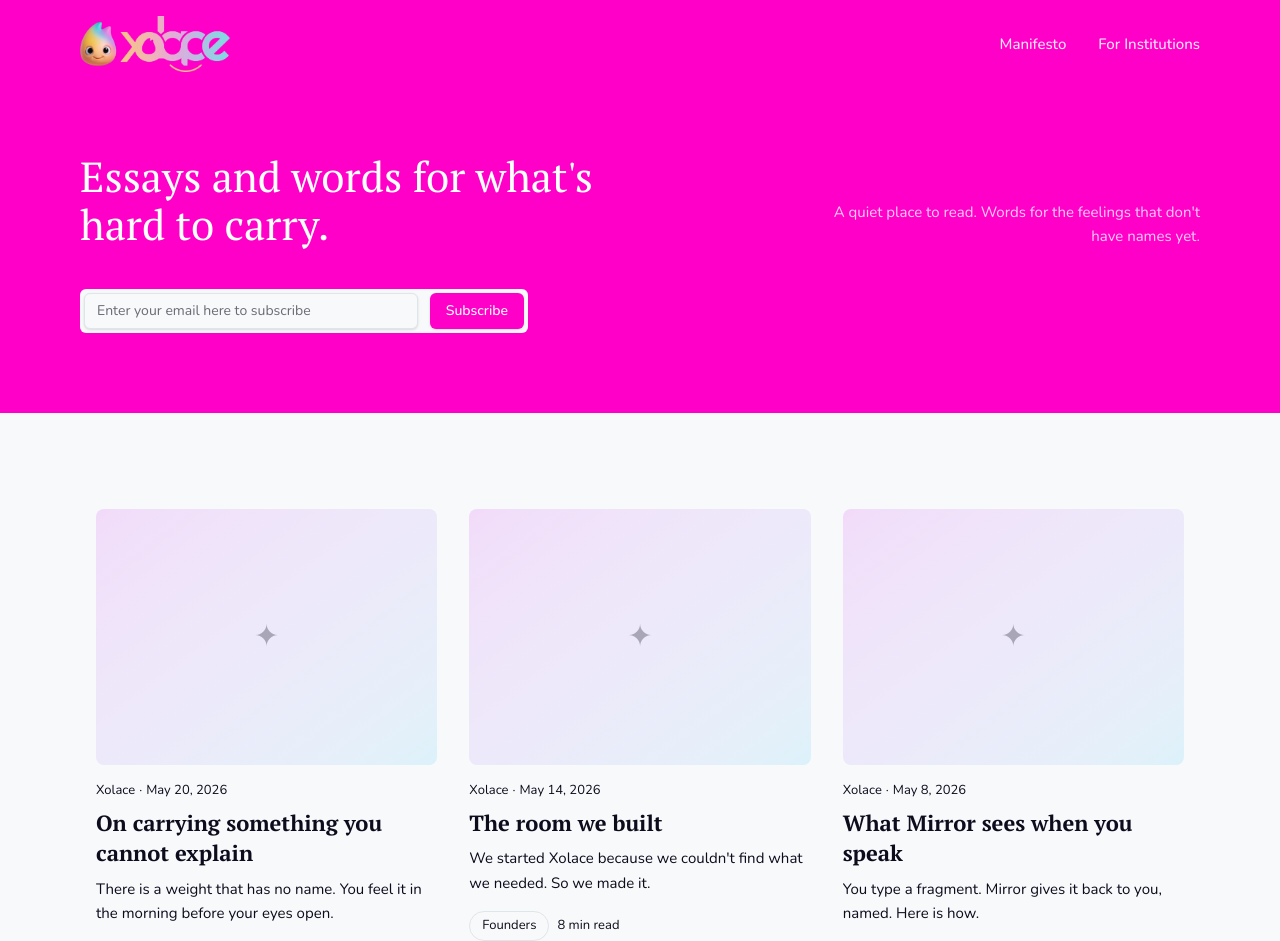
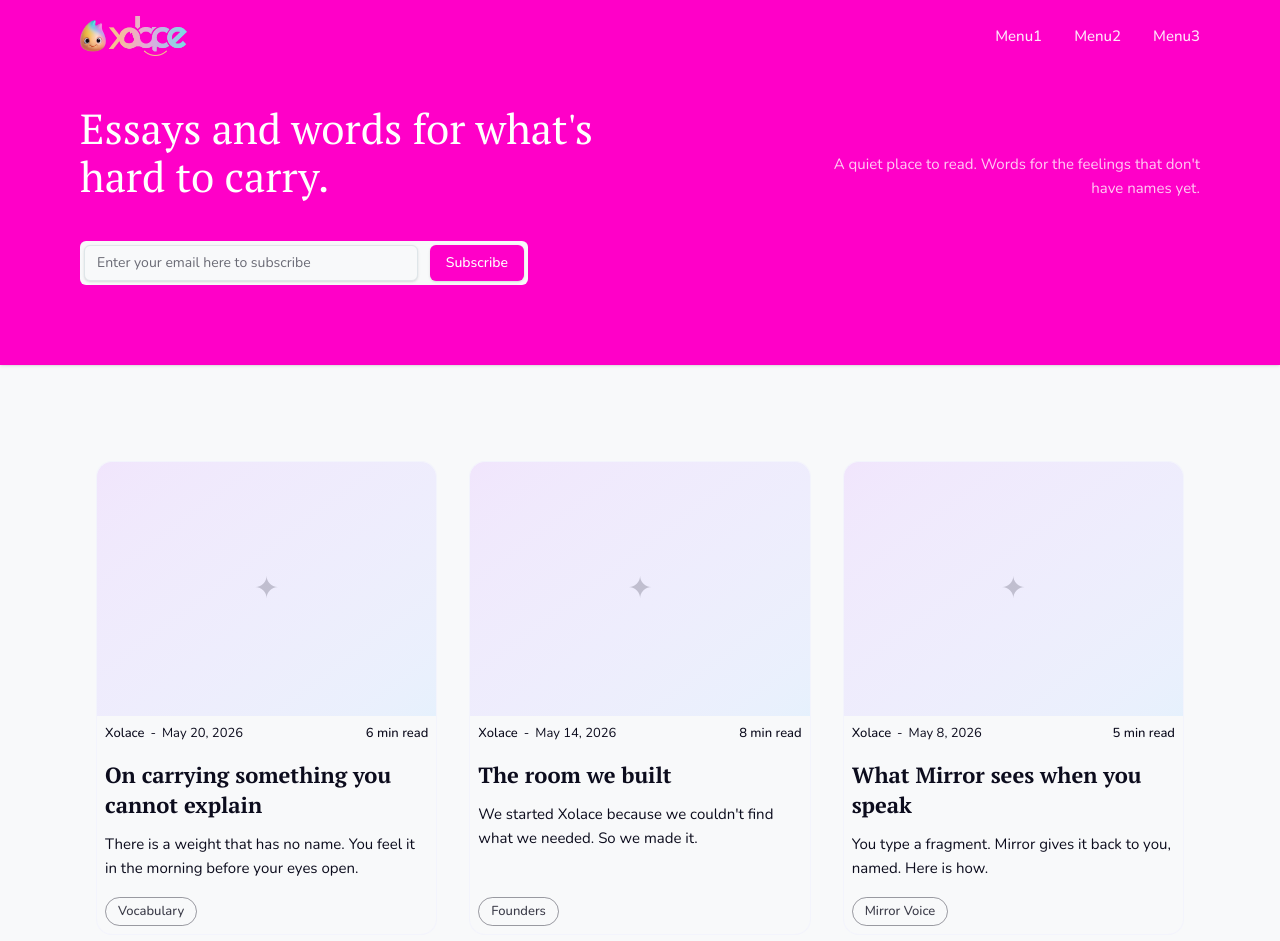
Before and after one commit to xolace-official/xolace_blog, a Next.js app: page / in a window 1280 px wide. Shown: the top 941 px of the page. Built offline with nearby package versions, Linux system fonts and the light colour scheme.

Commit message:
Chore ui changes

```diff
--- a/components/layout/site-header.tsx
+++ b/components/layout/site-header.tsx
@@ -2,28 +2,40 @@
 
 import Link from 'next/link';
 import { usePathname } from 'next/navigation';
-import { useState } from 'react';
+import { useState, useEffect } from 'react';
 import { Button } from '@/components/ui/button';
 import { Input } from '@/components/ui/input';
 import { Menu, X } from 'lucide-react';
 import {XolaceLogo} from "@/components/shared/xolace-logo";
 
 const navLinks = [
-  { label: 'Manifesto', href: '/manifesto' },
-  { label: 'For Institutions', href: '/institutions' },
+  { label: 'Menu1', href: '/menu1' },
+  { label: 'Menu2', href: '/menu2' },
+  { label: 'Menu3', href: '/mene3' },
 ];
 
 export function SiteHeader() {
   const [mobileMenuOpen, setMobileMenuOpen] = useState(false);
+  const [isScrolled, setIsScrolled] = useState(false);
   const pathname = usePathname();
   const isHome = pathname === '/';
 
+  useEffect(() => {
+    const onScroll = () => {
+      setIsScrolled(window.scrollY > 20);
+    };
+    window.addEventListener('scroll', onScroll, { passive: true });
+    // Trigger initially
+    onScroll();
+    return () => window.removeEventListener('scroll', onScroll);
+  }, []);
+
   return (
-    <div className="bg-primary text-primary-foreground">
-      <header className="sticky top-0 z-50 w-full bg-primary py-4 transition-colors">
+    <header className="sticky top-0 z-50 w-full bg-primary text-primary-foreground transition-shadow duration-300 shadow-sm">
+      <div className="py-4">
         <div className="mx-auto flex max-w-300 items-center justify-between px-6 md:px-10">
           <Link href="https://xolaceinc.com" className="group shrink-0">
-            <XolaceLogo size="md" priority/>
+            <XolaceLogo size="sm" priority/>
           </Link>
 
           <nav className="hidden items-center gap-8 md:flex">
@@ -64,10 +76,15 @@ export function SiteHeader() {
             </div>
           </nav>
         )}
-      </header>
+      </div>
 
       {isHome && (
-        <section className="mx-auto max-w-[1200px] px-6 pb-16 pt-8 md:px-10 md:pb-20 md:pt-12">
+        <div
+          className={`overflow-hidden transition-all duration-500 ease-[cubic-bezier(0.16,1,0.3,1)] ${
+            isScrolled ? 'max-h-0 opacity-0' : 'max-h-[500px] opacity-100'
+          }`}
+        >
+          <section className="mx-auto max-w-300 px-6 pb-16 pt-2 md:px-10 md:pb-20 md:pt-4">
             <div className="mt-4 flex flex-col gap-8 md:flex-row md:items-end md:justify-between">
               <div className="max-w-xl">
                 <h1 className="font-serif text-3xl leading-tight text-primary-foreground md:text-[42px] md:leading-[1.15]">
@@ -83,7 +100,7 @@ export function SiteHeader() {
               <Input
                 type="email"
                 placeholder="Enter your email here to subscribe"
-              className="flex-1 bg-background text-foreground placeholder:text-foreground/60 focus-visible:ring-foreground/50"
+                className="flex-1 bg-background text-foreground placeholder:text-foreground/60 focus-visible:ring-foreground/50 border"
               />
               <Button
                 type="button"
@@ -92,7 +109,8 @@ export function SiteHeader() {
               </Button>
             </div>
           </section>
+        </div>
       )}
-    </div>
+    </header>
   );
 }
--- a/features/home/pagination.tsx
+++ b/features/home/pagination.tsx
@@ -14,7 +14,7 @@ export function Pagination({ currentPage, totalPages }: PaginationProps) {
         <button
           type="button"
           disabled={isFirstPage}
-          className="inline-flex items-center gap-2 rounded-lg border border-border px-4 py-2 text-sm text-foreground transition-colors duration-150 hover:bg-muted disabled:cursor-not-allowed disabled:opacity-40"
+          className="inline-flex items-center gap-2 rounded-xl border px-4 py-2 text-sm text-foreground transition-colors duration-150 hover:bg-muted disabled:cursor-not-allowed disabled:opacity-40"
         >
           <svg
             viewBox="0 0 20 20"
--- a/features/home/post-card.tsx
+++ b/features/home/post-card.tsx
@@ -12,8 +12,8 @@ const categoryLabels: Record<PostCategory, string> = {
 function formatDate(dateString: string): string {
   const date = new Date(dateString);
   return date.toLocaleDateString('en-US', {
+    month: 'long',
     day: 'numeric',
-    month: 'short',
     year: 'numeric',
   });
 }
@@ -24,39 +24,47 @@ type PostCardProps = {
 
 export function PostCard({ post }: PostCardProps) {
   return (
-    <article className="group flex flex-col">
-      <div className="aspect-[4/3] w-full overflow-hidden rounded-lg bg-muted">
-        <div className="flex h-full w-full items-center justify-center bg-gradient-to-br from-primary/10 to-accent/10">
-          <span className="text-3xl text-muted-foreground/30">✦</span>
+    <Link href={`/${post.slug}`} className="group block h-full w-full">
+      <article className="flex h-full flex-col overflow-hidden rounded-2xl border border-secondary/50 bg-background transition-all duration-300 hover:-translate-y-1 hover:shadow-xl hover:shadow-foreground/5">
+
+        <div className="aspect-4/3 w-full overflow-hidden bg-muted transition-colors duration-300 group-hover:bg-muted/80">
+          <div className="flex h-full w-full items-center justify-center bg-linear-to-br from-primary/5 to-accent/5 transition-transform duration-500 group-hover:scale-105">
+            <span className="text-3xl text-muted-foreground/20">✦</span>
           </div>
         </div>
 
-      <div className="mt-4 flex items-center gap-1 text-[13px] text-muted-foreground">
-        <span>Xolace</span>
-        <span>·</span>
-        <time dateTime={post.publishedAt}>{formatDate(post.publishedAt)}</time>
+        <div className="flex flex-1 flex-col p-2">
+          <div className="flex items-center justify-between text-[13px] text-muted-foreground">
+            <div className="flex items-center gap-1.5 overflow-hidden">
+              <span className="font-medium text-foreground">Xolace</span>
+              <span>-</span>
+              <time dateTime={post.publishedAt} className="whitespace-nowrap">
+                {formatDate(post.publishedAt)}
+              </time>
+            </div>
+            <span className="ml-4 shrink-0 whitespace-nowrap font-medium text-muted-foreground">
+              {post.readTimeMinutes} min read
+            </span>
           </div>
 
-      <Link href={`/${post.slug}`} className="mt-2 block">
-        <h3 className="font-serif text-xl font-semibold leading-snug text-foreground transition-colors duration-150 group-hover:text-primary md:text-[22px]">
+          <h3 className="mt-4 line-clamp-2 font-serif text-[22px] font-semibold leading-snug text-foreground">
             {post.title}
           </h3>
-      </Link>
 
           {post.subtitle && (
-        <p className="mt-2 line-clamp-3 text-[15px] leading-relaxed text-muted-foreground">
+            <p className="mt-3 line-clamp-3 text-[15px] leading-relaxed text-muted-foreground">
               {post.subtitle}
             </p>
           )}
 
-      <div className="mt-4 flex flex-wrap items-center gap-2">
-        <span className="rounded-full border border-border px-3 py-1 text-[13px] text-foreground">
+          <div className="mt-auto flex w-full pt-4">
+            <span className="inline-flex max-w-full items-center truncate whitespace-nowrap rounded-full border border-foreground/40 px-3 py-1 text-[13px] font-medium text-foreground/80">
               {categoryLabels[post.category]}
             </span>
-        <span className="text-[13px] text-muted-foreground">
-          {post.readTimeMinutes} min read
-        </span>
           </div>
+        </div>
+
       </article>
+    </Link>
   );
 }
```
Lines whose indentation alone changed are shown as unchanged.
